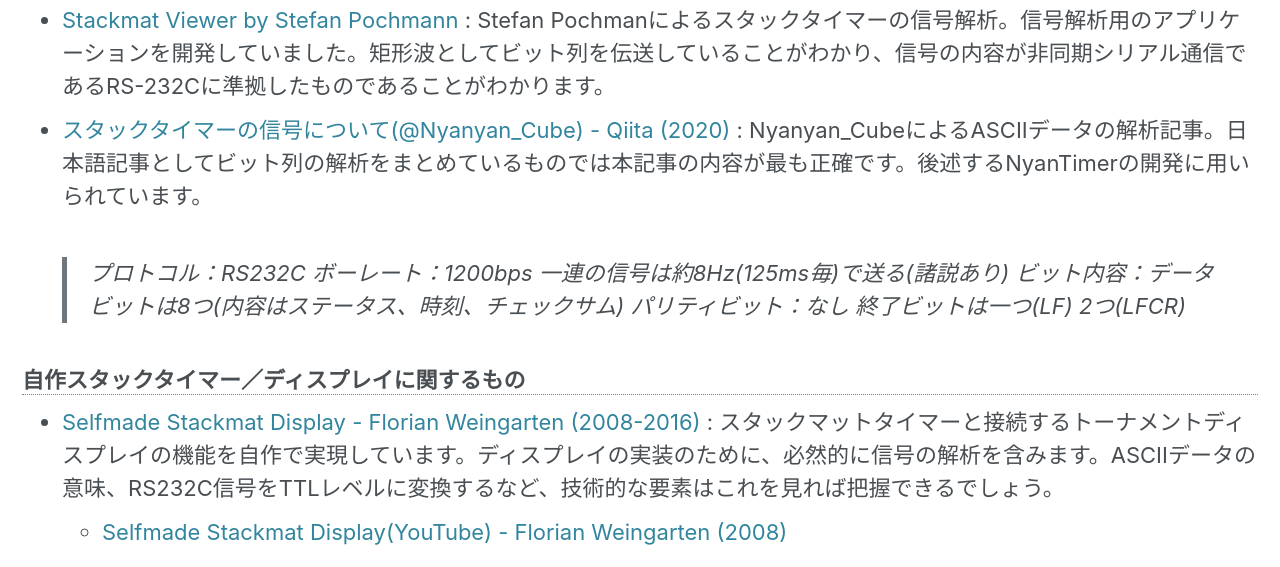
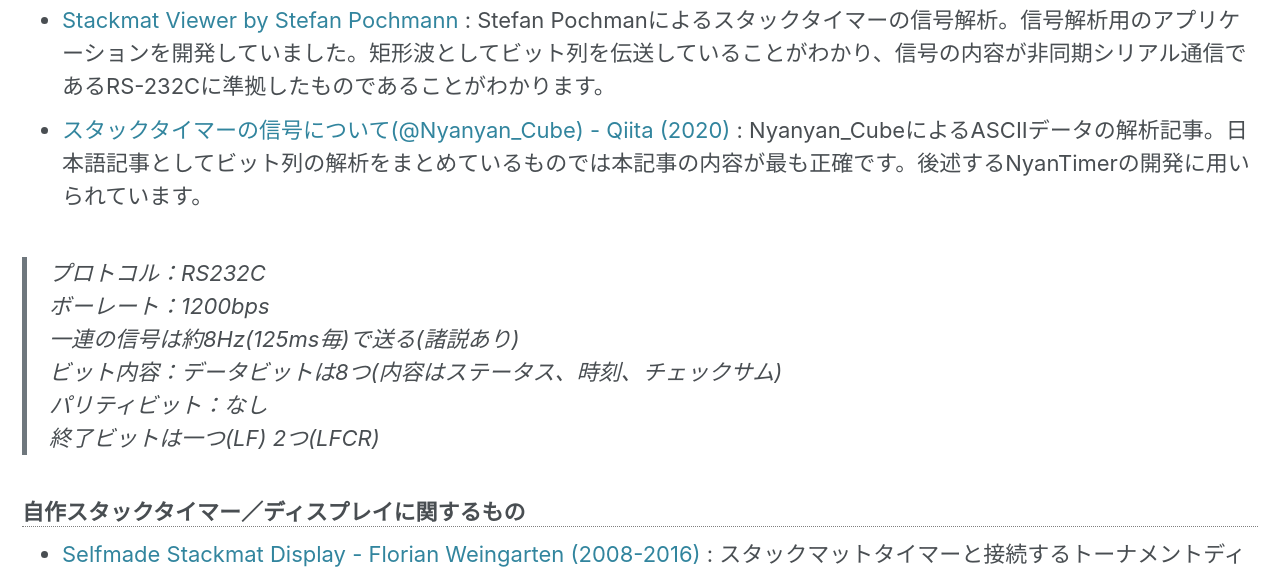
Before and after one commit to kawam1123/kawam1123.github.io, a Jekyll site: the page built from _posts/2020-04-11-stacktimer-csTimer.md, in a window 1280 px wide and 900 px high, scrolled down 8630 px, cut to the strip 0-567 px from the top of the window. Built offline with Jekyll 4.4.1, drawn with Linux system fonts in a browser that asks for light colours; cached includes are drawn as plain includes; nearby versions of some CDN libraries; some web fonts are replaced; comment, search, counter and statistics services are not loaded; some of the changed lines change nothing that is shown.

Commit message:
微修正

```diff
--- a/_posts/2020-04-11-stacktimer-csTimer.md
+++ b/_posts/2020-04-11-stacktimer-csTimer.md
@@ -30,7 +30,7 @@
 ## 接続構成図
 PCおよびスマートフォンへの接続のために、想定される接続構成例をまとめました。下記の画像で一通りのことはわかると思います。
 
-![](../assets/img/stacktimer-configuration-rev1.png){: width="auto" height="auto" class="img-responsible align-center"}
+[![](../assets/img/stacktimer-configuration-rev1.png)](../assets/img/stacktimer-configuration-rev1.png){: width="auto" height="auto" class="img-responsible align-center"}
 
 ### iPhoneにつないでみた場合
 ![](../assets/img/stacktimer-connection-2.jpg){: width="auto" height="auto" class="img-responsible align-center"}
@@ -134,12 +134,13 @@
 ### 信号解析に関するもの
 - [Stackmat Viewer by Stefan Pochmann](https://www.stefan-pochmann.info/misc/stackmat/) : Stefan Pochmanによるスタックタイマーの信号解析。信号解析用のアプリケーションを開発していました。矩形波としてビット列を伝送していることがわかり、信号の内容が非同期シリアル通信であるRS-232Cに準拠したものであることがわかります。
 - [スタックタイマーの信号について(@Nyanyan_Cube) - Qiita (2020)](https://qiita.com/Nyanyan_Cube/items/e517e71cf5c4e2aaf1e5) : Nyanyan_CubeによるASCIIデータの解析記事。日本語記事としてビット列の解析をまとめているものでは本記事の内容が最も正確です。後述するNyanTimerの開発に用いられています。
->プロトコル：RS232C
->ボーレート：1200bps
->一連の信号は約8Hz(125ms毎)で送る(諸説あり)
->ビット内容：データビットは8つ(内容はステータス、時刻、チェックサム)
->パリティビット：なし
->終了ビットは一つ(LF) 2つ(LFCR)
+
+> プロトコル：RS232C
+> ボーレート：1200bps
+> 一連の信号は約8Hz(125ms毎)で送る(諸説あり)
+> ビット内容：データビットは8つ(内容はステータス、時刻、チェックサム)
+> パリティビット：なし
+> 終了ビットは一つ(LF) 2つ(LFCR)
 
 ### 自作スタックタイマー／ディスプレイに関するもの
 - [Selfmade Stackmat Display - Florian Weingarten (2008-2016)](https://github.com/fw42/atmel/tree/master/stackmat) : スタックマットタイマーと接続するトーナメントディスプレイの機能を自作で実現しています。ディスプレイの実装のために、必然的に信号の解析を含みます。ASCIIデータの意味、RS232C信号をTTLレベルに変換するなど、技術的な要素はこれを見れば把握できるでしょう。
```
